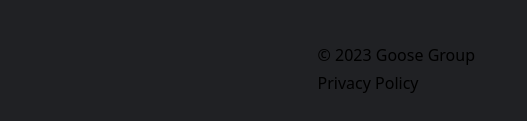
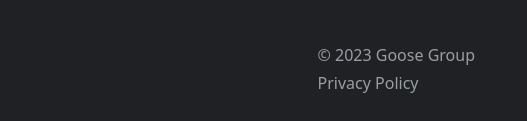
Before and after one commit to Myruziyev/Front_end-40, a plain HTML site: page index.html in a window 1280 px wide. Shown: the part 1972-2093 px from the top of the page, 753-1280 px from the left. Drawn offline with nearby package versions, Linux system fonts and the light colour scheme.

```diff
--- a/index.html
+++ b/index.html
@@ -168,10 +168,10 @@
         </div>
         <div class="flex gap-[20px]">
           <ul class="flex flex-col justify-between gap-[4px]">
-            <li class="text-[##989EA4] transition-[4s] hover:text-[#FF6A3A]">
+            <li class="text-[#989EA4] transition-[4s] hover:text-[#FF6A3A]">
               <a href="#">© 2023 Goose Group</a>
             </li>
-            <li class="text-[##989EA4] transition-[4s] hover:text-[#FF6A3A]">
+            <li class="text-[#989EA4] transition-[4s] hover:text-[#FF6A3A]">
               <a href="#">Privacy Policy</a>
             </li>
           </ul>
```
